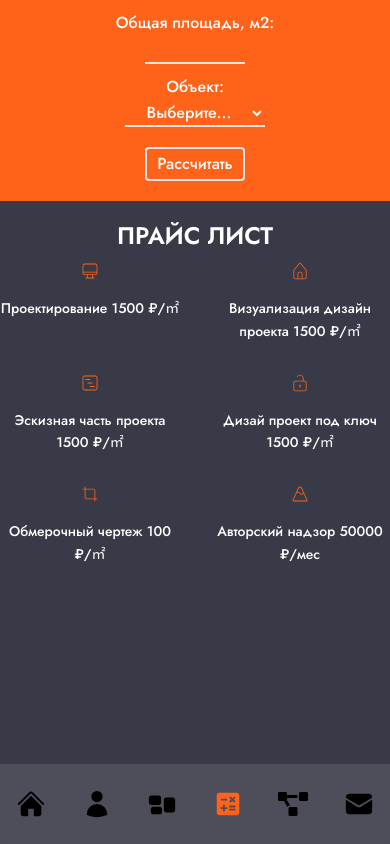
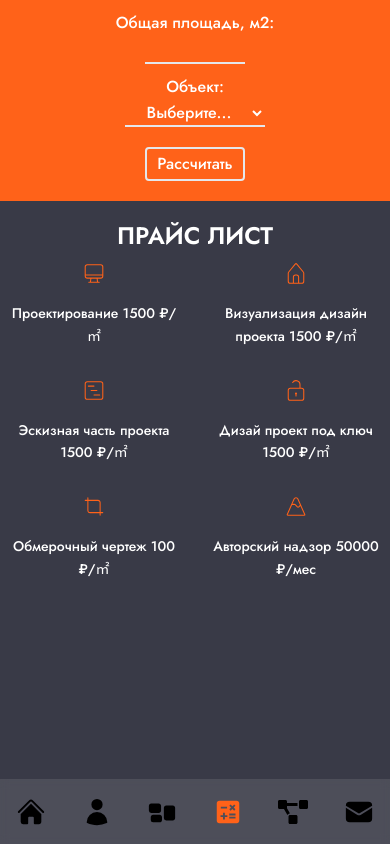
Before and after one commit to TyamackovM/a-studio, a Next.js app: page /calculate in a window 390 px wide. Built offline with nearby package versions, Linux system fonts and the light colour scheme.

Commit message:
fixed size nav and px calc

```diff
--- a/components/Header.tsx
+++ b/components/Header.tsx
@@ -38,7 +38,7 @@ const Header = () => {
       {/*inner */}
       <div
         className="flex w-full xl:flex-col items-center justify-between
-      xl:justify-center gap-y-10 px-4 md:px-40 xl:px-0 h-[80px] xl:h-max py-8 bg-white/10
+      xl:justify-center gap-y-10 px-4 md:px-40 xl:px-0 h-[65px] xl:h-max py-6 bg-white/10
       backdrop-blur-sm text-3xl xl:text-xl xl:rounded-xl"
       >
         {navData.map((link, index) => {
--- a/pages/calculate/index.tsx
+++ b/pages/calculate/index.tsx
@@ -59,7 +59,7 @@ export default function index() {
       <span className="h2 mb-0 text-[24px] md:text-[32px] mt-[20px] md:mt-[120px]">
         ПРАЙС ЛИСТ
       </span>
-      <div className="md:w-4/5 grid grid-cols-2 md:grid-cols-3 grid-rows-2 align-center gap-[30px] mt-[10px] md:mt-[30px]">
+      <div className="px-2 md:w-4/5 grid grid-cols-2 md:grid-cols-3 grid-rows-2 align-center gap-[30px] mt-[10px] md:mt-[30px]">
         <div className="flex flex-col items-center md:justify-center">
           <div className="text-[60px] md:text-[80px] text-accent mb-4">
             <CiDesktop className="iconSmall" />
--- a/styles/globals.css
+++ b/styles/globals.css
@@ -69,7 +69,7 @@
       font-size: 13px;
     }
     .iconSmall {
-      height: 20px !important;
+      height: 25px !important;
     }
 
   }
```
